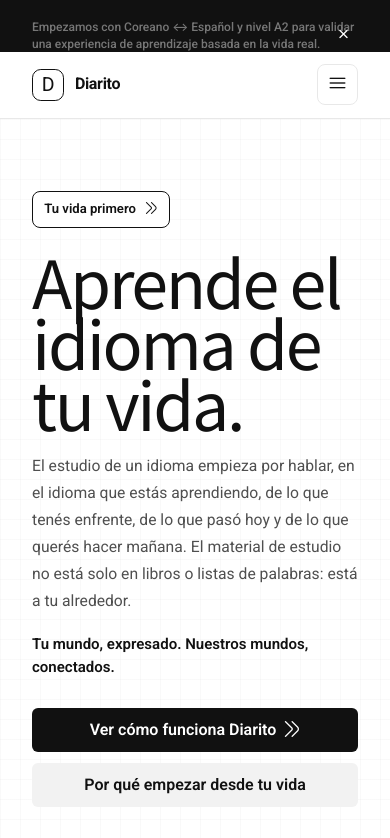
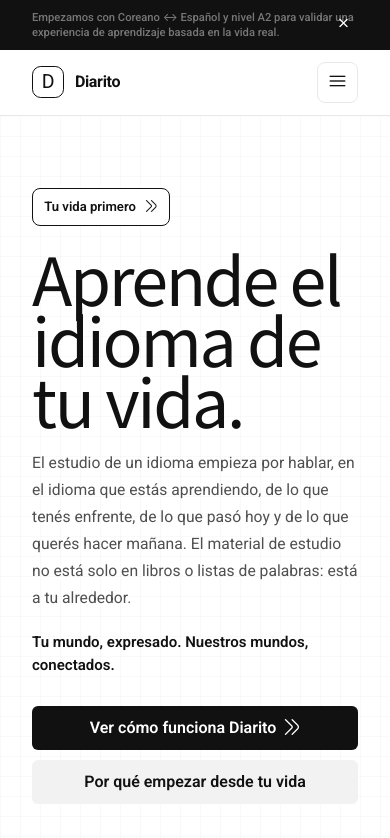
Before and after one commit to nickramen/diarito-ui, a plain HTML site: page index.html in a window 390 px wide. Shown: the top 838 px of the page. Drawn offline with nearby package versions, Linux system fonts and the light colour scheme; a web font is replaced by a local one.

Commit message:
fix: keep announcement compact on mobile

```diff
--- a/assets/css/landing.css
+++ b/assets/css/landing.css
@@ -1041,13 +1041,13 @@ html.is-language-switching [data-i18n] { animation: landing-language-fade 220ms
   .landing-container { padding-inline: 2rem; }
   .landing-section { padding-block: 4.5rem; }
   .landing-announcement__inner {
-    min-height: 4.5rem;
+    min-height: 3.1rem;
     justify-content: flex-start;
     padding-right: 3.3rem;
   }
   .landing-announcement__eyebrow,
   .landing-announcement a { display: none; }
-  .landing-announcement p { max-width: 33rem; text-align: left; font-size: .75rem; line-height: 1.45; }
+  .landing-announcement p { max-width: 33rem; text-align: left; font-size: .7rem; line-height: 1.35; }
   .landing-announcement button { right: 2rem; }
   .landing-header__inner { min-height: 4.1rem; }
   .landing-mobile-nav__panel { right: 2rem; left: 2rem; }
```
